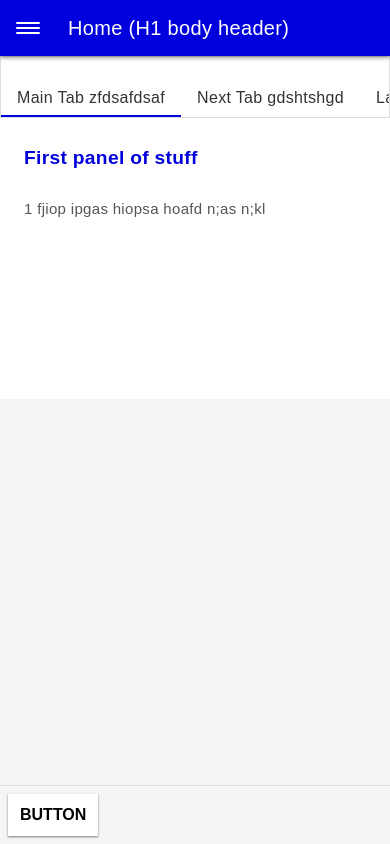
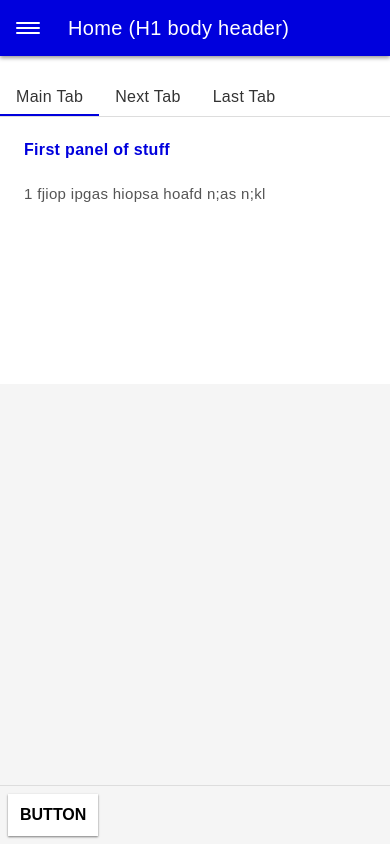
Before and after one commit to chrisbroski/aerophane, a website: page template_src/www/tabs/tabs.html in a window 390 px wide. Drawn offline with Linux system fonts and the light colour scheme; some packages are replaced by stand-ins of ours.

Commit message:
improved tabs

```diff
--- a/template_src/www/inc/Aerophane.css
+++ b/template_src/www/inc/Aerophane.css
@@ -43,7 +43,6 @@
 
 article > h1, article > h2, article > h3, article > h4, article > h5, article > h6 {
     margin: 1.5em 0 1.5em 16px;
-    font-size: larger;
 }
 
 article button, body > footer button {
@@ -320,7 +319,7 @@
     overflow: auto;
     width: auto;
     white-space: nowrap;
-    border: 1px solid #ddd;
+    border-bottom: 1px solid #ddd;
 }
 nav.tabs a {
     padding: 8px 16px;
--- a/template_src/www/tabs/tabs.html
+++ b/template_src/www/tabs/tabs.html
@@ -19,19 +19,19 @@
 </header>
 
 <article class="tabs">
-<h2>Main Tab zfdsafdsaf</h2>
+<h2>Main Tab</h2>
 <h3>First panel of stuff</h3>
 <p>1 fjiop ipgas hiopsa hoafd n;as n;kl
 </article>
 
 <article class="tabs">
-<h2>Next Tab gdshtshgd</h2>
+<h2>Next Tab</h2>
 <h3>Next panel of stuff</h3>
 <p>2 fjiop ipgas hiopsa hoafd n;as n;kl
 </article>
 
 <article class="tabs">
-<h2>Last Tab 65ehytrdhtf</h2>
+<h2>Last Tab</h2>
 <h3>Last panel of stuff</h3>
 <p>3 fjiop ipgas hiopsa hoafd n;as n;kl
 </article>
```
